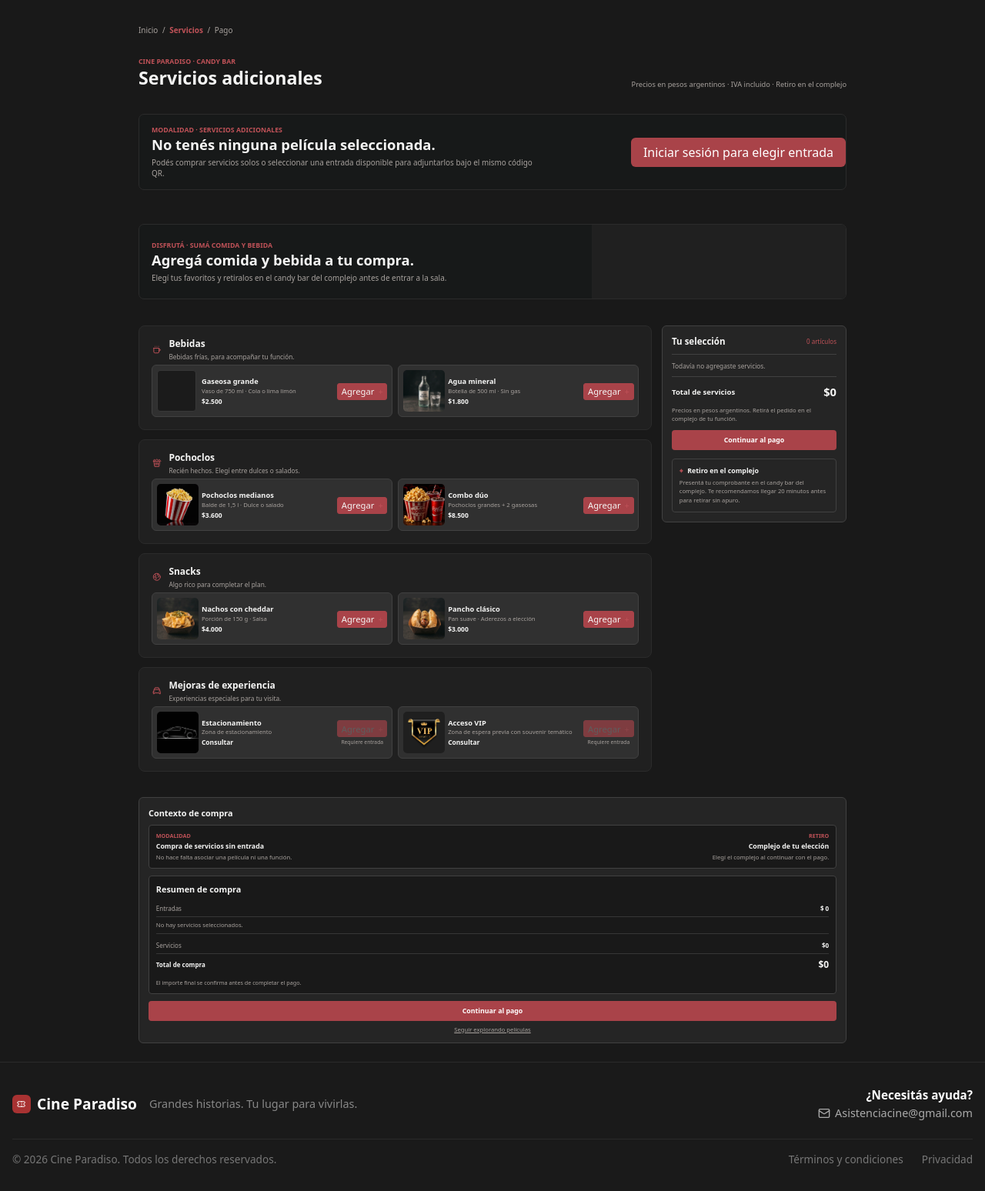
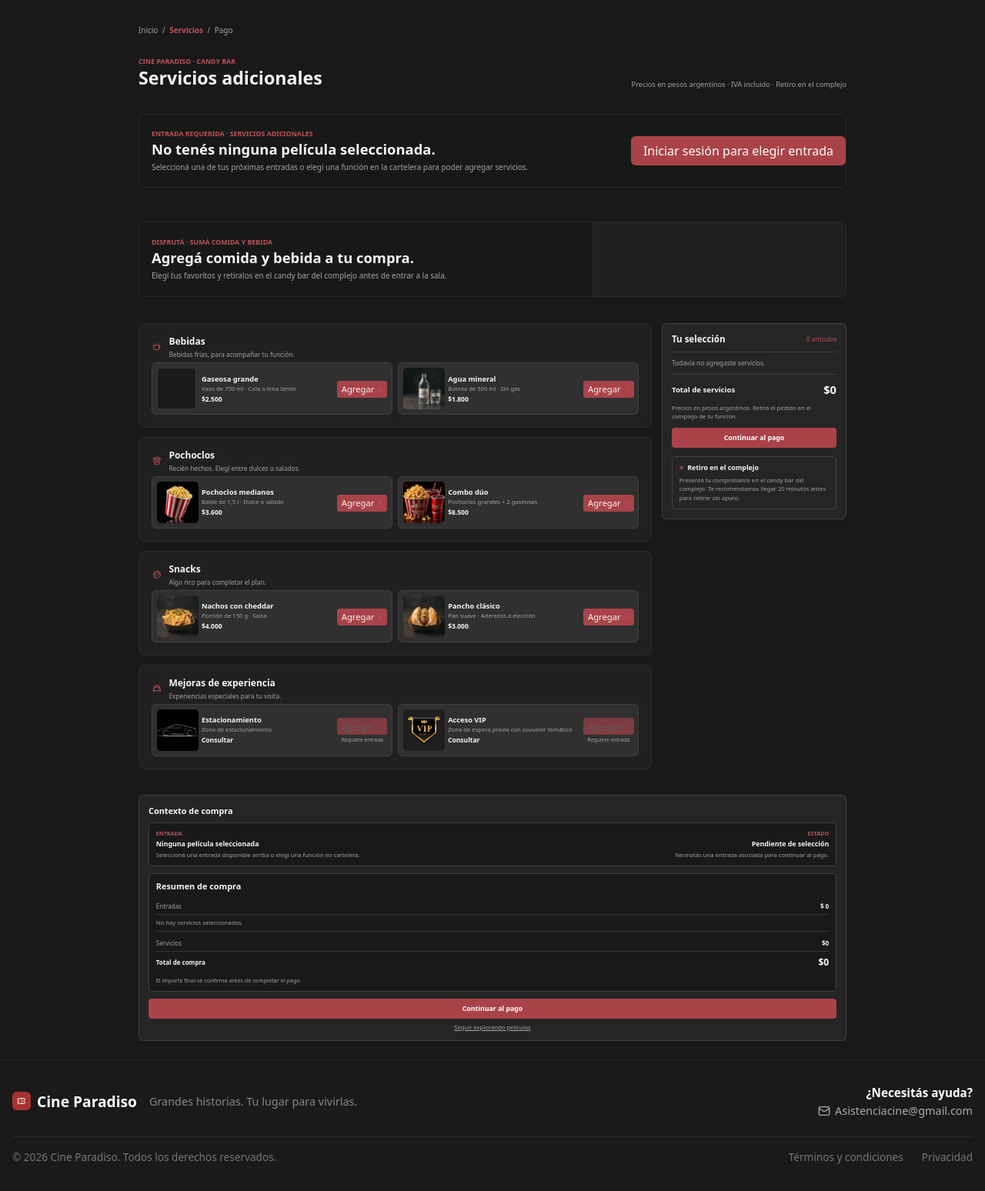
Before and after one commit to NahuelGz1/Frontend-Web, a Flask app: page /servicios in a window 1280 px wide. Shown: the part 71-1619 px from the top of the page at 77% size. After the commit the page ends 1584 px from the top, so only its background shows below. Run offline with Flask 3, Linux system fonts and the light colour scheme; data that the repository does not hold is empty.

Commit message:
arreglos resumen de compra y servicios sin entrada

```diff
--- a/static/js/servicios.js
+++ b/static/js/servicios.js
@@ -4,10 +4,13 @@ document.addEventListener('DOMContentLoaded', () => {
     const contenedorServicios = document.getElementById('servicios-contenedor');
     if (!contenedorServicios) return;
 
+    const modoEntrada = contenedorServicios.dataset.ticketMode || 'sin_entrada';
+
     const modalEntradas = document.querySelector('[data-ticket-modal]');
     const abrirModalEntradas = (e) => {
         if (e) e.preventDefault();
         if (!modalEntradas) return;
+        limpiarAdvertencia();
         modalEntradas.hidden = false;
         document.body.classList.add('modal-open');
     };
@@ -36,7 +39,7 @@ document.addEventListener('DOMContentLoaded', () => {
     const cartEmptyElem      = contenedorServicios.querySelector('[data-cart-empty]');
     const serviceTotalElem   = contenedorServicios.querySelector('[data-service-total]');
     const checkoutBtn        = contenedorServicios.querySelector('[data-checkout]');
-    const checkoutMsg        = contenedorServicios.querySelector('[data-checkout-message]');
+    const warningLateral     = contenedorServicios.querySelector('[data-checkout-warning]');
 
     // resumen de compra de abajo (el de entradas + servicios)
     const purchaseLinesElem  = document.querySelector('[data-purchase-lines]');
@@ -44,6 +47,25 @@ document.addEventListener('DOMContentLoaded', () => {
     const serviceTotalSum    = document.querySelector('[data-service-total-summary]');
     const purchaseTotalElem  = document.querySelector('[data-purchase-total]');
     const checkoutBtnSec     = document.querySelector('[data-checkout-secondary]');
+    const warningInferior    = document.querySelector('[data-checkout-warning-secondary]');
+
+    const mostrarAdvertencia = (mensaje, origen = 'lateral') => {
+        [warningLateral, warningInferior].forEach(box => {
+            if (!box) return;
+            box.textContent = mensaje;
+            box.style.display = 'flex';
+        });
+        const destino = origen === 'inferior' ? warningInferior : warningLateral;
+        destino?.scrollIntoView({ behavior: 'smooth', block: 'nearest' });
+    };
+
+    const limpiarAdvertencia = () => {
+        [warningLateral, warningInferior].forEach(box => {
+            if (!box) return;
+            box.textContent = '';
+            box.style.display = 'none';
+        });
+    };
 
     // el total de entradas ya viene renderizado desde el servidor, lo levantamos
     const ticketTotalElem    = document.querySelector('[data-ticket-total-display]');
@@ -54,14 +76,11 @@ document.addEventListener('DOMContentLoaded', () => {
     // acá guardamos lo que el usuario va agregando: { id: { nombre, precio, cantidad } }
     const carrito = {};
 
-    // formatea un número como precio en pesos argentinos
     function formatPesos(valor) {
         return `$${valor.toLocaleString('es-AR')}`;
     }
 
-    // re-dibuja el carrito lateral y el resumen de abajo con lo que hay en `carrito`
     function actualizarUI() {
-
         let totalServicios = 0;
         let totalItems     = 0;
 
@@ -69,8 +88,6 @@ document.addEventListener('DOMContentLoaded', () => {
             totalServicios += item.precio * item.cantidad;
             totalItems     += item.cantidad;
         });
-
-        // -- carrito lateral --
 
         if (cartCountElem) {
             cartCountElem.textContent =
@@ -81,12 +98,10 @@ document.addEventListener('DOMContentLoaded', () => {
             serviceTotalElem.textContent = formatPesos(totalServicios);
         }
 
-        // si no hay nada, mostramos el mensaje de "todavía no agregaste nada"
         if (cartEmptyElem) {
             cartEmptyElem.hidden = totalItems > 0;
         }
 
-        // limpiamos las líneas anteriores y las volvemos a armar
         if (cartItemsElem) {
             cartItemsElem.querySelectorAll('[data-cart-line]').forEach(el => el.remove());
 
@@ -104,11 +119,9 @@ document.addEventListener('DOMContentLoaded', () => {
             });
         }
 
-        // Los servicios son opcionales: también se puede continuar solo con entradas.
+        // Habilitamos el clic para mostrar la advertencia estilo mi-perfil si falta entrada o servicios
         if (checkoutBtn)    checkoutBtn.disabled    = false;
         if (checkoutBtnSec) checkoutBtnSec.disabled = false;
-
-        // -- resumen de compra (sección de abajo) --
 
         if (purchaseLinesElem) {
             purchaseLinesElem.querySelectorAll('[data-purchase-line]').forEach(el => el.remove());
@@ -133,7 +146,6 @@ document.addEventListener('DOMContentLoaded', () => {
         if (purchaseTotalElem) purchaseTotalElem.textContent = formatPesos(totalServicios + ticketTotal);
     }
 
-    // actualiza los botones y el contador de una card específica
     function actualizarCard(card) {
         const id              = card.dataset.serviceId;
         const cantidad        = carrito[id] ? carrito[id].cantidad : 0;
@@ -142,7 +154,6 @@ document.addEventListener('DOMContentLoaded', () => {
         const quantityDisplay = card.querySelector('[data-quantity]');
         const maxQty          = parseInt(card.dataset.maxQuantity || '9999', 10);
 
-        // si ya tiene al menos uno, escondemos el botón "Agregar" y mostramos los controles
         if (addBtn) {
             addBtn.hidden = cantidad > 0;
             if (maxQty === 0) addBtn.disabled = true;
@@ -154,17 +165,13 @@ document.addEventListener('DOMContentLoaded', () => {
             quantityDisplay.textContent = cantidad;
         }
 
-        // bloqueamos el "+" si llegamos al máximo permitido
         const increaseBtn = card.querySelector('[data-increase]');
         if (increaseBtn) {
             increaseBtn.disabled = cantidad >= maxQty;
         }
     }
 
-    // escuchamos todos los clics dentro del contenedor (delegación)
     contenedorServicios.addEventListener('click', e => {
-
-        // botón "Agregar +" que aparece la primera vez
         const addBtn = e.target.closest('[data-add]');
         if (addBtn) {
             if (addBtn.disabled) return;
@@ -181,12 +188,12 @@ document.addEventListener('DOMContentLoaded', () => {
             if (carrito[id].cantidad < maxQty) {
                 carrito[id].cantidad++;
             }
+            limpiarAdvertencia();
             actualizarCard(card);
             actualizarUI();
             return;
         }
 
-        // botón "+" del control de cantidad
         const incBtn = e.target.closest('[data-increase]');
         if (incBtn) {
             const card   = incBtn.closest('[data-service-card]');
@@ -196,13 +203,13 @@ document.addEventListener('DOMContentLoaded', () => {
 
             if (carrito[id] && carrito[id].cantidad < maxQty) {
                 carrito[id].cantidad++;
+                limpiarAdvertencia();
                 actualizarCard(card);
                 actualizarUI();
             }
             return;
         }
 
-        // botón "−" del control de cantidad
         const decBtn = e.target.closest('[data-decrease]');
         if (decBtn) {
             const card = decBtn.closest('[data-service-card]');
@@ -211,29 +218,47 @@ document.addEventListener('DOMContentLoaded', () => {
 
             if (carrito[id] && carrito[id].cantidad > 0) {
                 carrito[id].cantidad--;
+                limpiarAdvertencia();
                 actualizarCard(card);
                 actualizarUI();
             }
             return;
         }
 
-        // botón "✕" del carrito lateral - saca el producto entero
         const removeBtn = e.target.closest('[data-remove-id]');
         if (removeBtn) {
             const id = removeBtn.dataset.removeId;
             if (carrito[id]) {
                 carrito[id].cantidad = 0;
             }
-            // volvemos la card a su estado original
             const card = contenedorServicios.querySelector(`[data-service-id="${id}"]`);
             if (card) actualizarCard(card);
+            limpiarAdvertencia();
             actualizarUI();
             return;
         }
     });
 
-    // si el usuario toca "Continuar"
-    function manejarCheckout() {
+    function manejarCheckout(origen) {
+        limpiarAdvertencia();
+
+        if (modoEntrada === 'sin_entrada') {
+            mostrarAdvertencia(
+                'Seleccioná una de tus próximas entradas o elegí una función en la cartelera antes de continuar al pago.',
+                origen
+            );
+            return;
+        }
+
+        const totalItems = Object.values(carrito).reduce((acc, item) => acc + item.cantidad, 0);
+        if (modoEntrada === 'compra_existente' && totalItems === 0) {
+            mostrarAdvertencia(
+                'Agregá al menos un servicio para adjuntar a tu entrada antes de continuar al pago.',
+                origen
+            );
+            return;
+        }
+
         const formulario = document.createElement('form');
         formulario.method = 'POST';
         formulario.action = '/servicios/guardar';
@@ -261,10 +286,9 @@ document.addEventListener('DOMContentLoaded', () => {
         formulario.submit();
     }
 
-    if (checkoutBtn)    checkoutBtn.addEventListener('click', manejarCheckout);
-    if (checkoutBtnSec) checkoutBtnSec.addEventListener('click', manejarCheckout);
+    if (checkoutBtn)    checkoutBtn.addEventListener('click', () => manejarCheckout('lateral'));
+    if (checkoutBtnSec) checkoutBtnSec.addEventListener('click', () => manejarCheckout('inferior'));
 
-    // arrancamos con todo en cero
     contenedorServicios.querySelectorAll('[data-service-card]').forEach(actualizarCard);
     actualizarUI();
 });
--- a/templates/cliente/servicios.html
+++ b/templates/cliente/servicios.html
@@ -3,11 +3,12 @@
 {% block title %}Servicios adicionales · Cine Paradiso{% endblock %}
 
 {% block content %}
+
 {% set lista_servicios = servicios|default([], true) %}
 {% set contexto = contexto_compra|default(none) %}
 {% set entrada = contexto.entrada|default(none) if contexto else none %}
-{% set entradas_asociadas = contexto.cantidad_entradas|default(entrada.cantidad|default(1, true), true)|int if entrada
-else 0 %}
+{% set entradas_asociadas = contexto.cantidad_entradas|default(entrada.cantidad|default(1, true), true)|int if entrada else 0 %}
+{% set modo_compra = contexto.modo|default('nueva_entrada' if entrada else 'sin_entrada') if contexto else 'sin_entrada' %}
 
 {% if not lista_servicios %}
 {% set lista_servicios = [
@@ -61,7 +62,7 @@ visita.'}
     <div class="services-promo" aria-live="polite" style="margin-bottom: 1.5rem;">
         <div class="services-promo-copy">
             <p class="services-promo-kicker">
-                {{ 'ENTRADA YA COMPRADA · ' ~ contexto.codigo_operacion if contexto.modo == 'compra_existente' else 'COMPRA EN CURSO' }}
+                {{ 'ENTRADA YA COMPRADA · ' ~ contexto.codigo_operacion if modo_compra == 'compra_existente' else 'COMPRA EN CURSO' }}
             </p>
             <h2>Película seleccionada: {{ entrada.pelicula }}</h2>
             <p>{{ entrada.fecha }} · {{ entrada.sala }} · {{ entrada.asientos }}</p>
@@ -70,21 +71,23 @@ visita.'}
             <button type="button" class="btn-primary" data-open-ticket-modal>
                 Cambiar entrada
             </button>
+            {% if modo_compra == 'compra_existente' %}
             <form method="POST" action="{{ url_for('cliente_views.seleccionar_entrada_servicios') }}" style="margin: 0;">
                 <input type="hidden" name="csrf_token" value="{{ csrf_token }}">
                 <input type="hidden" name="accion" value="limpiar">
                 <button type="submit" class="btn-secondary" title="Comprar servicios sin entrada">Quitar</button>
             </form>
+            {% endif %}
         </div>
     </div>
     {% else %}
     <div class="services-promo" aria-live="polite" style="margin-bottom: 1.5rem;">
         <div class="services-promo-copy">
-            <p class="services-promo-kicker">MODALIDAD · SERVICIOS ADICIONALES</p>
+            <p class="services-promo-kicker">ENTRADA REQUERIDA · SERVICIOS ADICIONALES</p>
             <h2>No tenés ninguna película seleccionada.</h2>
-            <p>Podés comprar servicios solos o seleccionar una entrada disponible para adjuntarlos bajo el mismo código QR.</p>
+            <p>Seleccioná una de tus próximas entradas o elegí una función en la cartelera para poder agregar servicios.</p>
         </div>
-        <div style="display: flex; align-items: center; justify-content: flex-end;">
+        <div style="display: flex; align-items: center; justify-content: flex-end; gap: 0.75rem; flex-wrap: wrap;">
             {% if usuario_logueado %}
             <button type="button" class="btn-primary" data-open-ticket-modal>
                 Seleccionar entrada
@@ -160,7 +163,7 @@ visita.'}
     </div>
 
     <input type="hidden" id="servicios-csrf-token" value="{{ csrf_token }}">
-    <div class="services-layout" id="servicios-contenedor">
+    <div class="services-layout" id="servicios-contenedor" data-ticket-mode="{{ modo_compra }}">
         <div class="services-catalog">
             {% for categoria in categorias %}
             <section class="service-category" aria-labelledby="category-{{ loop.index }}">
@@ -298,7 +301,8 @@ visita.'}
             </div>
             <p class="service-order-note">Precios en pesos argentinos. Retirá el pedido en el complejo de tu función.
             </p>
-            <button class="service-checkout-button" type="button" data-checkout disabled>Continuar al pago</button>
+            <p class="flash-alert error" data-checkout-warning style="display: none;"></p>
+            <button class="service-checkout-button" type="button" data-checkout>Continuar al pago</button>
             <p class="service-checkout-message" data-checkout-message role="status" aria-live="polite"></p>
             <div class="service-pickup-note">
                 <h3><span aria-hidden="true">⌖</span> Retiro en el complejo</h3>
@@ -327,14 +331,14 @@ visita.'}
         {% else %}
         <div class="service-context-ticket service-context-independent">
             <div>
-                <span>MODALIDAD</span>
-                <strong>Compra de servicios sin entrada</strong>
-                <small>No hace falta asociar una película ni una función.</small>
+                <span>ENTRADA</span>
+                <strong>Ninguna película seleccionada</strong>
+                <small>Seleccioná una entrada disponible arriba o elegí una función en cartelera.</small>
             </div>
             <div class="service-context-venue">
-                <span>RETIRO</span>
-                <strong>Complejo de tu elección</strong>
-                <small>Elegí el complejo al continuar con el pago.</small>
+                <span>ESTADO</span>
+                <strong>Pendiente de selección</strong>
+                <small>Necesitás una entrada asociada para continuar al pago.</small>
             </div>
         </div>
         {% endif %}
@@ -343,7 +347,7 @@ visita.'}
             <div>
                 <span>Entradas</span>
                 <strong data-ticket-total-display>
-                    {{ '$0 (ya abonadas)' if contexto and contexto.modo == 'compra_existente' else ('$ ' ~ (contexto.total_entradas|default(0, true)|int)) }}
+                    {{ '$0 (ya abonadas)' if modo_compra == 'compra_existente' else ('$ ' ~ (contexto.total_entradas|default(0, true)|int)) }}
                 </strong>
             </div>
             <div class="service-summary-lines" data-purchase-lines>
@@ -354,8 +358,8 @@ visita.'}
                     data-purchase-total>$0</strong></div>
             <p>El importe final se confirma antes de completar el pago.</p>
         </div>
-        <button class="service-context-checkout" type="button" data-checkout-secondary disabled>Continuar al
-            pago</button>
+        <p class="flash-alert error" data-checkout-warning-secondary style="display: none;"></p>
+        <button class="service-context-checkout" type="button" data-checkout-secondary>Continuar al pago</button>
         <a class="service-context-back" href="{{ url_for('cliente_views.cartelera') }}">Seguir explorando películas</a>
     </section>
 </section>
```
Also changed, not shown: services/compra_service.py (+20 -2 lines).
